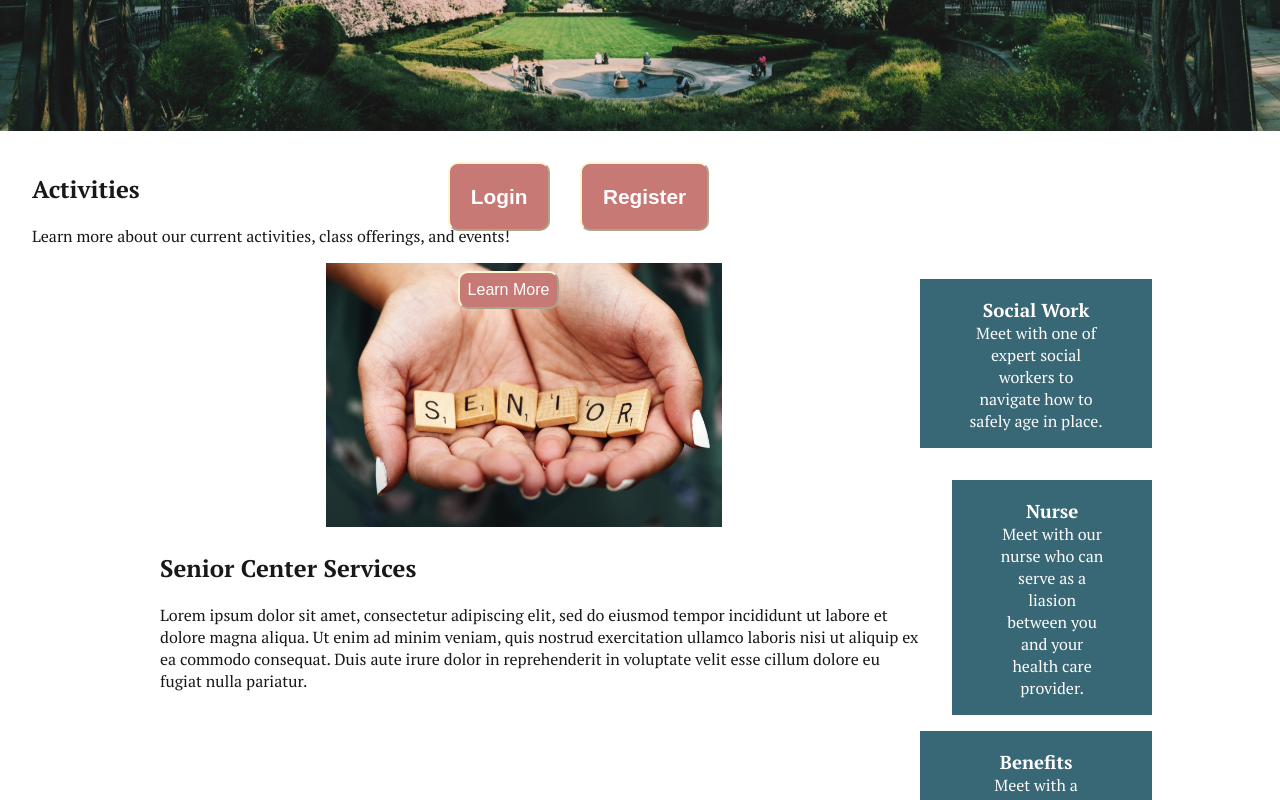
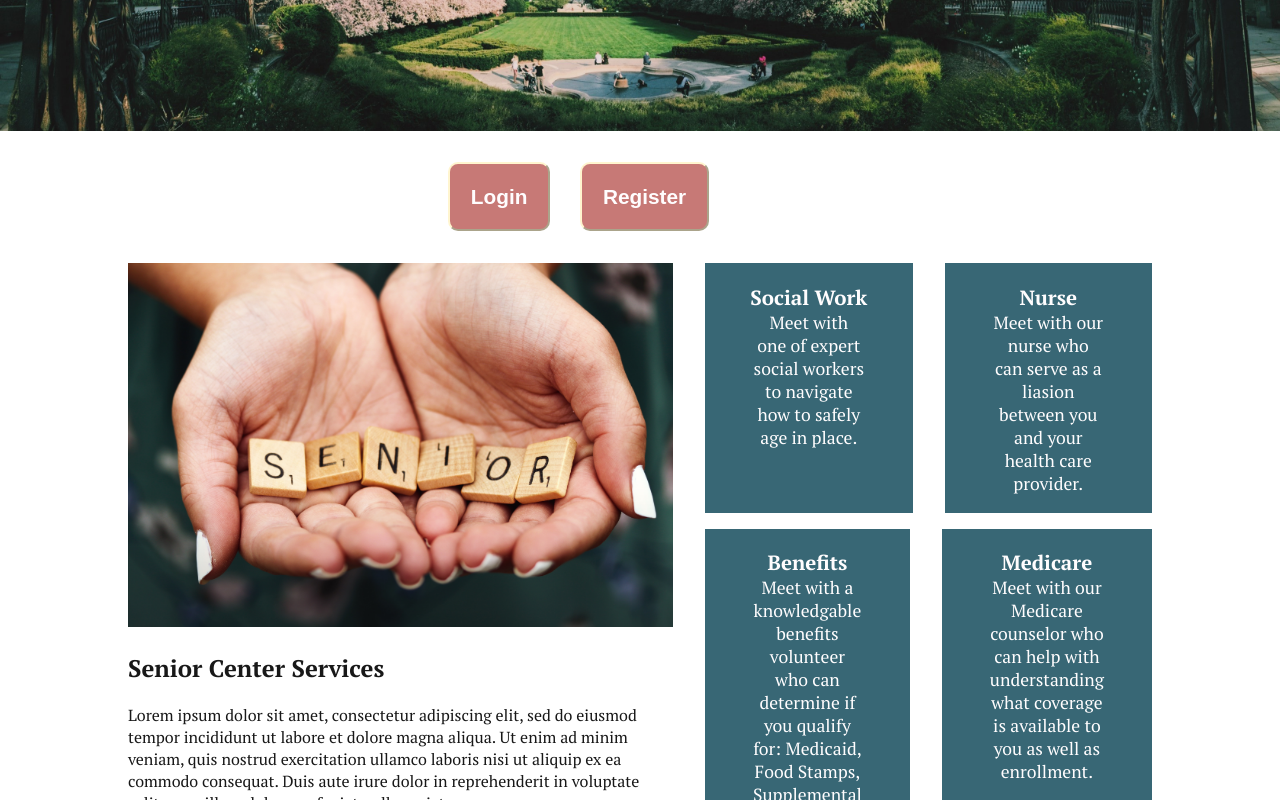
Before and after one commit to miriam-hidalgo/senior-center-app, a React (Create React App) app in the folder client/: page / in a window 1280 px wide. Shown: the part 400-1200 px from the top of the page. Built offline with nearby package versions, Linux system fonts and the light colour scheme.

Commit message:
complete homepage with media queries 800 & 1000px; install react router

```diff
--- a/client/src/components/Activity.jsx
+++ b/client/src/components/Activity.jsx
@@ -4,7 +4,7 @@ function Activity() {
   return (
     <div className="activity">
       <div className="activity__img">
-        <img src="../images/activity.jpg" alt="bingo numbers" />
+        <img src="../images/activity.jpg" alt="welcome mat" />
       </div>
       <div className="activity__content">
         <h2>Activities</h2>
@@ -13,7 +13,7 @@ function Activity() {
         </p>
         <div className="activity__btn--group">
           <button className="activity__btn" type="submit">
-            Learn More
+            Learn More!
           </button>
         </div>
       </div>
--- a/client/src/index.css
+++ b/client/src/index.css
@@ -244,7 +244,6 @@ img {
 
   .hero__btn {
     font-size: 1.2em;
-
     padding: 0.8em;
   }
 }
@@ -267,7 +266,8 @@ img {
   .about__item + .about__item {
     margin-left: 2rem;
   }
-  .about__img {
+
+  .about__item {
     max-width: 50%;
   }
   .social-service-block {
@@ -286,6 +286,25 @@ img {
   .service {
     margin: 0 2rem 0 2rem;
   }
+
+  /* Activity */
+  .activity__content {
+    font-size: 1.2rem;
+    margin-top: -135%;
+    padding: 2rem;
+    color: var(--primary-clr-dark);
+    z-index: 2;
+  }
+
+  .activity__btn {
+    font-size: 1.2rem;
+    background-color: var(--primary-clr);
+    color: var(--neutral-clr);
+    padding: 0.7em;
+    border-radius: 10px;
+    border-color: var(--accent-clr);
+    box-shadow: none;
+  }
 }
 
 @media (min-width: 1000px) {
@@ -302,22 +321,33 @@ img {
     display: flex;
     flex-direction: row;
   }
+
+  .about__item {
+    max-width: 100%;
+  }
+
+  .about__item + .about__item {
+    margin-left: 0;
+  }
+
   .img-content-block {
+    display: flex;
+    flex-direction: column;
+    align-items: flex-start;
+  }
+
+  .about__service {
     display: flex;
     flex-direction: column;
   }
 
   .social-service-block {
     display: flex;
-    flex-direction: column;
-    /* margin-top: 1rem; */
+    margin: 0 0 1rem 2rem;
   }
 
   .social-service {
-    font-size: 1rem;
-  }
-
-  .social-service + .social-service {
-    margin-top: 2rem;
+    font-size: 1.1rem;
+    margin: 0;
   }
 }
--- a/package.json
+++ b/package.json
@@ -19,6 +19,6 @@
   "homepage": "https://github.com/miriam-hidalgo/senior-center-app#readme",
   "dependencies": {
     "express": "^4.18.1",
-    "react-router-dom": "^6.7.0"
+    "react-router-dom": "^6.8.0"
   }
 }
```
Also changed, not shown: 1 other file (tests, documents, lock files or other folders).
